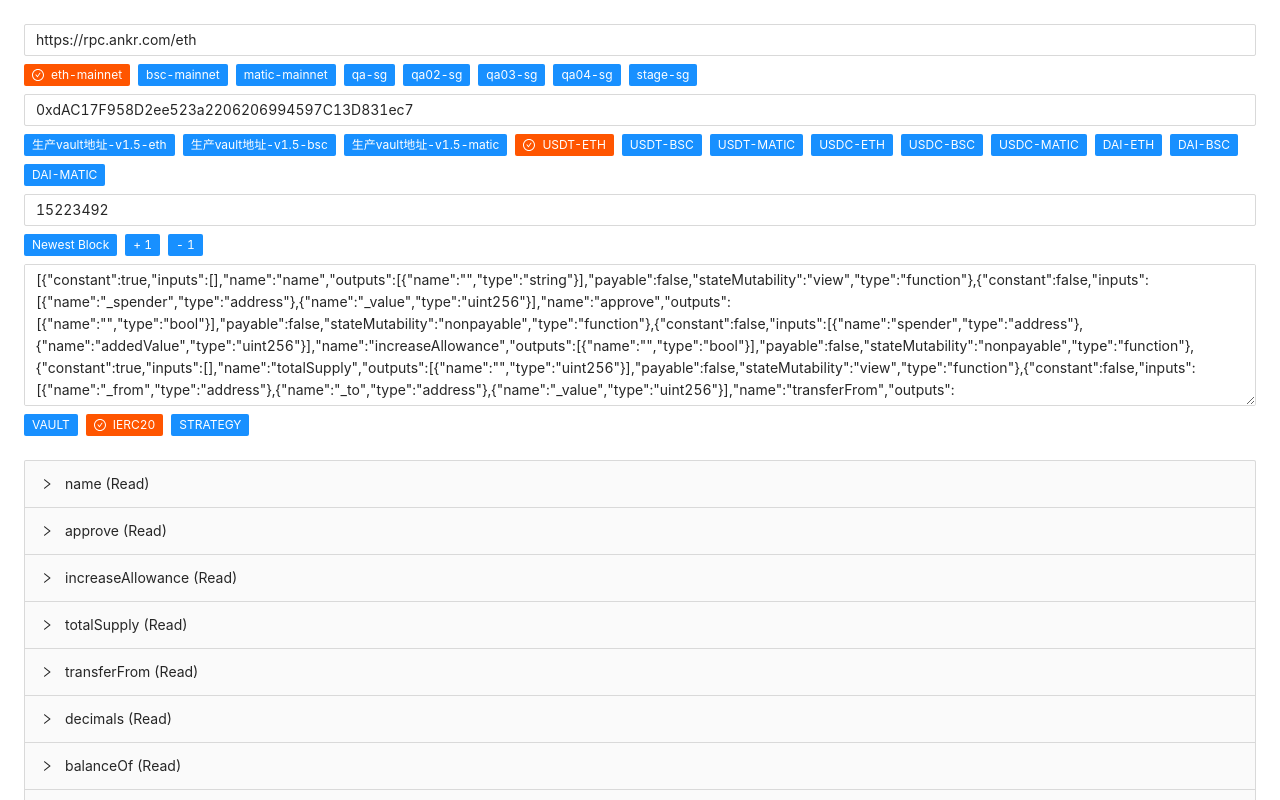
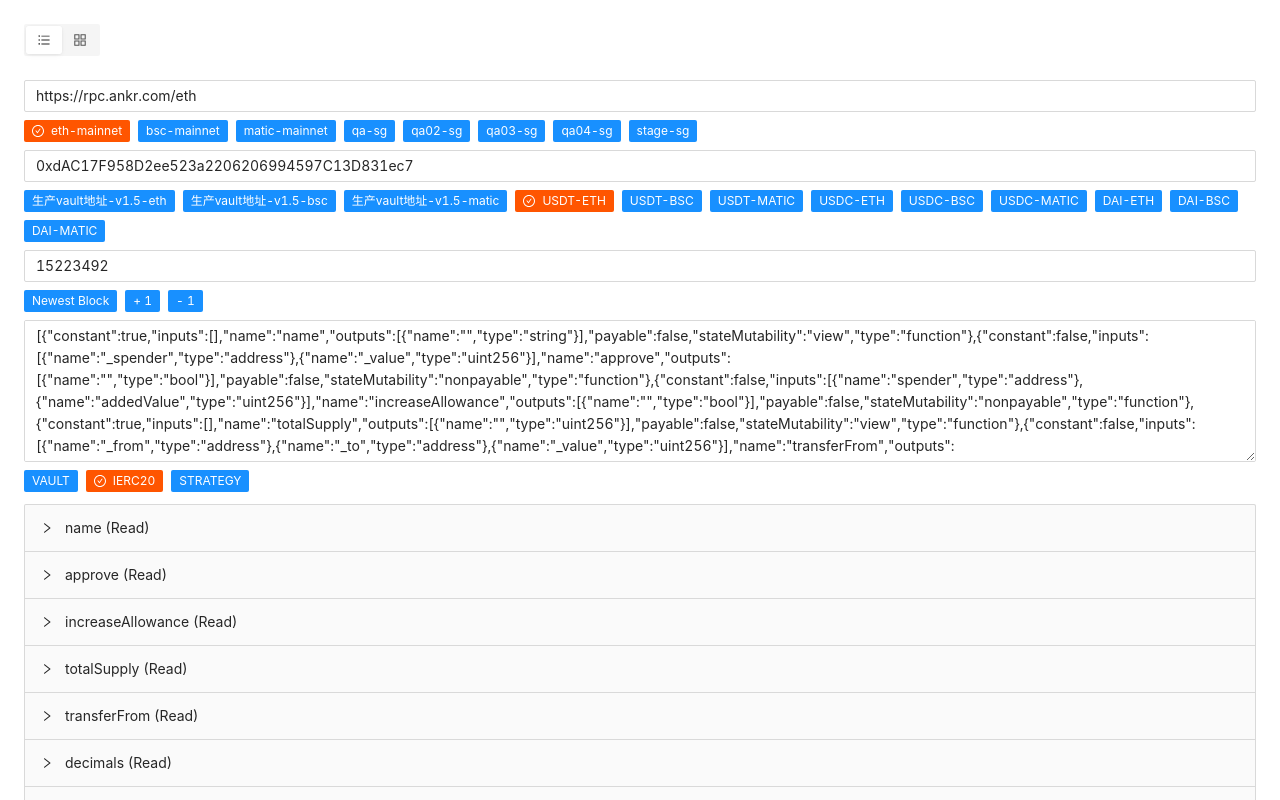
Before and after one commit to jerrylib/nextjs-pad, a Next.js app: page / in a window 1280 px wide. Shown: the top 800 px of the page. Built offline with nearby package versions, Linux system fonts and the light colour scheme.

Commit message:
feature: add router change

```diff
--- a/pages/_app.js
+++ b/pages/_app.js
@@ -1,11 +1,32 @@
 import React from "react";
+import { useRouter } from "next/router";
+import { Row, Col, Segmented } from "antd";
 import { ReducerContextProvider } from "../reducer/web3Reducer";
+import { BarsOutlined, AppstoreOutlined } from "@ant-design/icons";
 
 import "antd/dist/antd.css";
 
 function MyApp({ Component, pageProps }) {
+  const router = useRouter();
   return (
     <ReducerContextProvider>
+      <Row gutter={[12, 12]} style={{ padding: "24px 0 0 24px" }}>
+        <Col span={24}>
+          <Segmented
+            value={router.route}
+            options={[
+              {
+                value: "/",
+                icon: <BarsOutlined onClick={() => router.push("/")} />,
+              },
+              {
+                value: "/scan",
+                icon: <AppstoreOutlined onClick={() => router.push("/scan")} />,
+              },
+            ]}
+          />
+        </Col>
+      </Row>
       <Component {...pageProps} />
     </ReducerContextProvider>
   );
--- a/pages/index.js
+++ b/pages/index.js
@@ -21,7 +21,7 @@ export default function Index() {
   );
 
   return (
-    <Row gutter={[24, 24]} style={{ padding: 24 }}>
+    <Row gutter={[12, 12]} style={{ padding: 24 }}>
       <Col span={24}>{InputArea}</Col>
       {abiJson instanceof Error ? (
         <Col span={24}>
```
